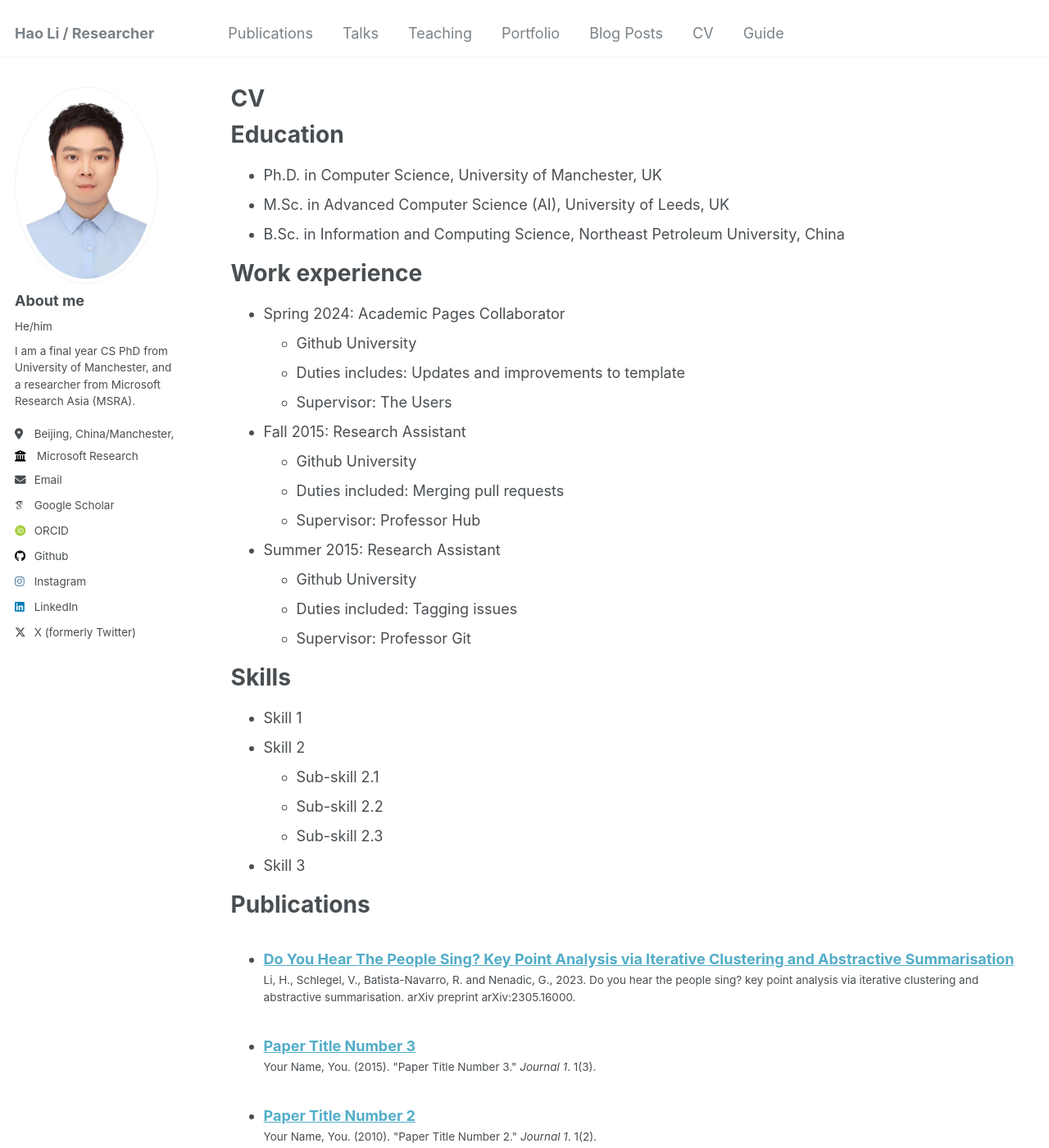
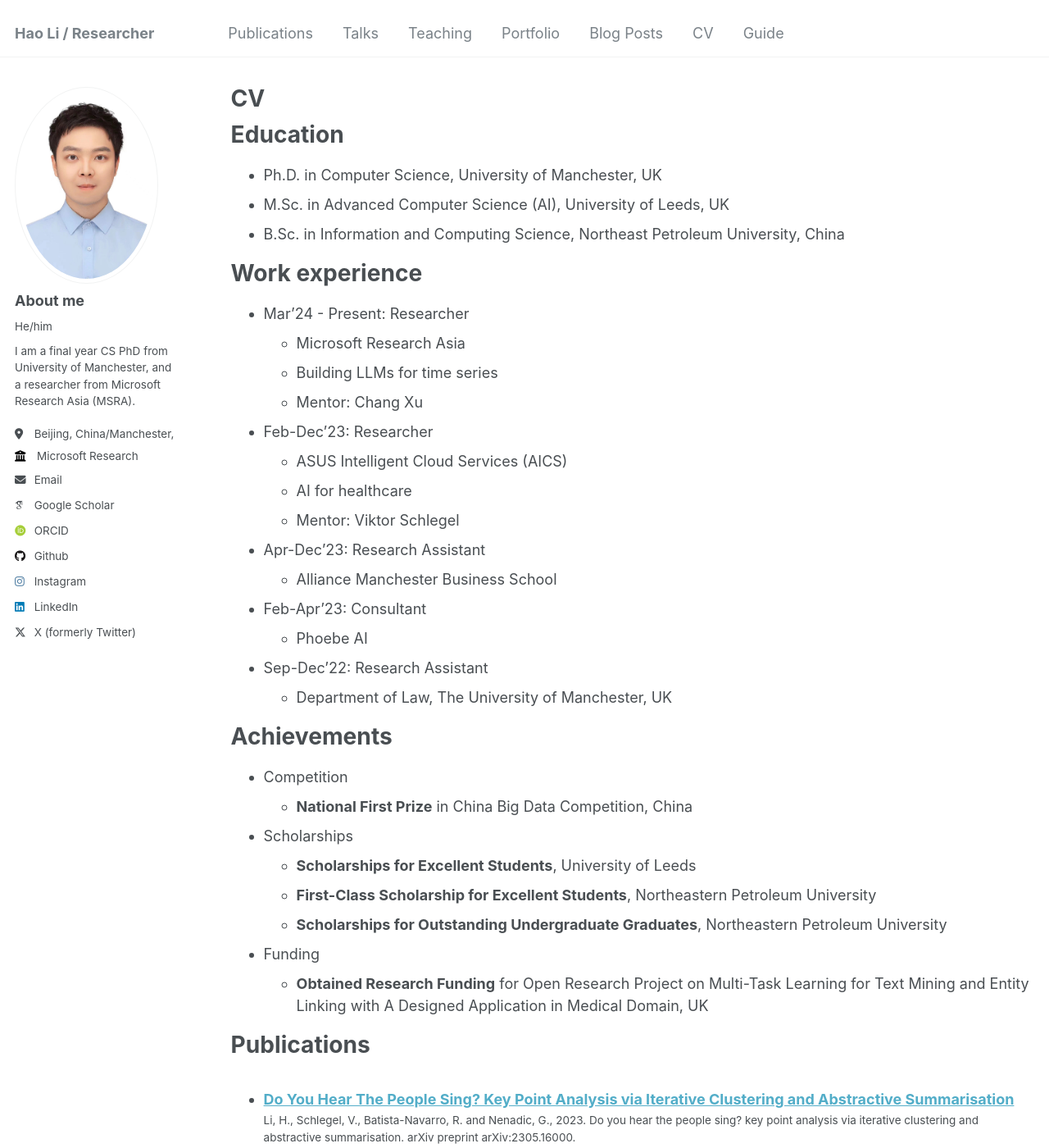
Before and after one commit to HaoBytes/HaoBytes.github.io, a Jekyll site: the page built from _pages/cv.md, in a window 1280 px wide and 1400 px high. Shown: the whole window at 82% size. Built offline with Jekyll 4.4.1, drawn with Linux system fonts in a browser that asks for light colours; some web fonts are replaced; some of the changed text lies outside the part shown.

Commit message:
Update cv.md

```diff
--- a/_pages/cv.md
+++ b/_pages/cv.md
@@ -17,29 +17,35 @@ Education
 
 Work experience
 ======
-* Spring 2024: Academic Pages Collaborator
-  * Github University
-  * Duties includes: Updates and improvements to template
-  * Supervisor: The Users
+* Mar'24 - Present: Researcher
+  * Microsoft Research Asia
+  * Building LLMs for time series
+  * Mentor: Chang Xu
 
-* Fall 2015: Research Assistant
-  * Github University
-  * Duties included: Merging pull requests
-  * Supervisor: Professor Hub
+* Feb-Dec'23: Researcher
+  * ASUS Intelligent Cloud Services (AICS)
+  * AI for healthcare
+  * Mentor: Viktor Schlegel
 
-* Summer 2015: Research Assistant
-  * Github University
-  * Duties included: Tagging issues
-  * Supervisor: Professor Git
+* Apr-Dec'23: Research Assistant
+  * Alliance Manchester Business School
 
-Skills
+* Feb-Apr'23: Consultant
+  * Phoebe AI
+
+* Sep-Dec'22: Research Assistant
+  * Department of Law, The University of Manchester, UK
+
+Achievements
 ======
-* Skill 1
-* Skill 2
-  * Sub-skill 2.1
-  * Sub-skill 2.2
-  * Sub-skill 2.3
-* Skill 3
+* Competition
+  * **National First Prize** in China Big Data Competition, China
+* Scholarships
+  * **Scholarships for Excellent Students**, University of Leeds
+  * **First-Class Scholarship for Excellent Students**, Northeastern Petroleum University
+  * **Scholarships for Outstanding Undergraduate Graduates**, Northeastern Petroleum University
+* Funding
+  * **Obtained Research Funding** for Open Research Project on Multi-Task Learning for Text Mining and Entity Linking with A Designed Application in Medical Domain, UK
 
 Publications
 ======
@@ -59,6 +65,8 @@ Teaching
     {% include archive-single-cv.html %}
   {% endfor %}</ul>
 
-Service and leadership
+Community Service and leadership
 ======
-* Currently signed in to 43 different slack teams
+* **Organiser** of NLP Club Talk series at The University of Manchester
+* **Journal and Conference Reviewer**
+  * ACL '24; EMNLP '22'23'24; NAACL '24; EACL '24; COLING '22; NLPCC '22
```
